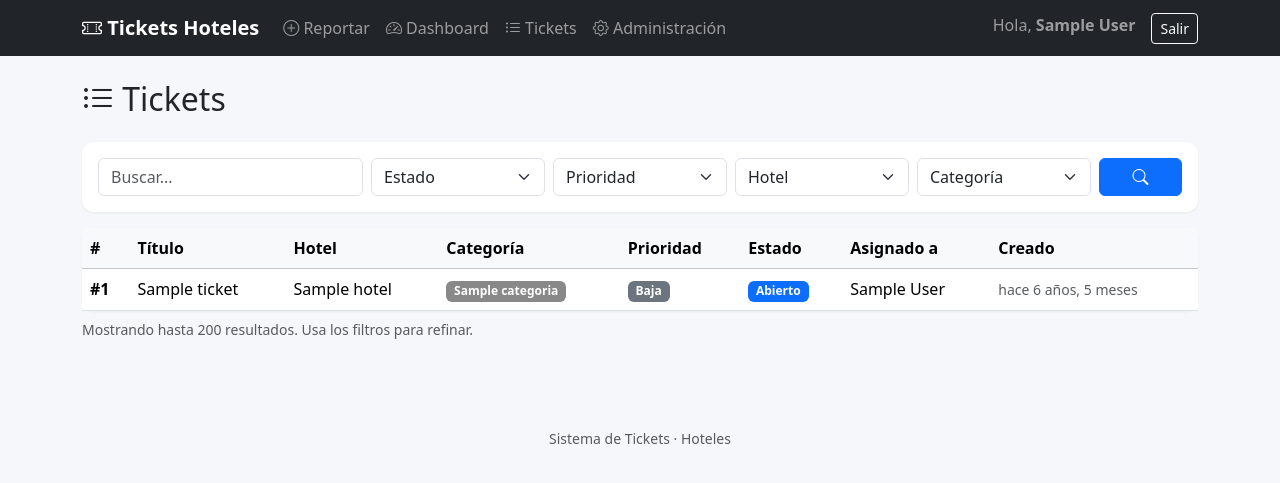
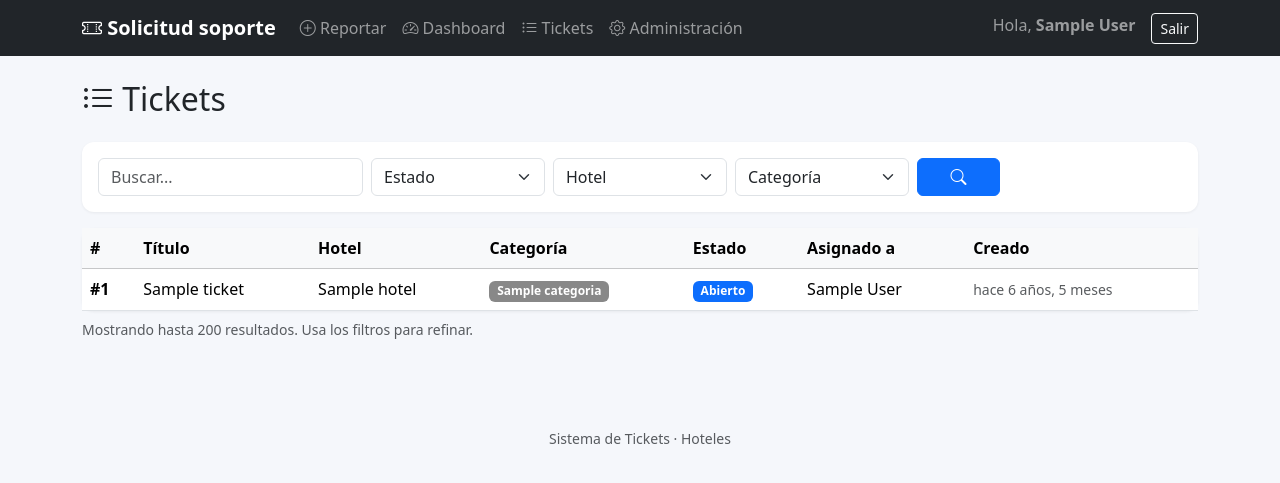
Before and after one commit to ITCRC1/hoteltickets, a Django app: page /tickets/ in a window 1280 px wide. Shown: the top 483 px of the page. Run offline with Django 5.2, Linux system fonts and the light colour scheme; a user stored in the database is signed in; tables that the repository leaves empty hold one stand-in row (values such as "Sample post").

```diff
--- a/templates/base.html
+++ b/templates/base.html
@@ -34,7 +34,7 @@
 <nav class="navbar navbar-expand-lg navbar-dark bg-dark mb-4">
     <div class="container">
         <a class="navbar-brand" href="{% url 'ticket_publico' %}">
-            <i class="bi bi-ticket-perforated"></i> Tickets Hoteles
+            <i class="bi bi-ticket-perforated"></i> Solicitud soporte
         </a>
         <button class="navbar-toggler" data-bs-toggle="collapse" data-bs-target="#nav">
             <span class="navbar-toggler-icon"></span>
--- a/templates/base_publico.html
+++ b/templates/base_publico.html
@@ -18,7 +18,7 @@
 <nav class="navbar navbar-expand-lg navbar-dark bg-dark mb-4">
     <div class="container">
         <a class="navbar-brand" href="{% url 'ticket_publico' %}">
-            <i class="bi bi-ticket-perforated"></i> Tickets Hoteles
+            <i class="bi bi-ticket-perforated"></i> Solicitud soporte
         </a>
     </div>
 </nav>
--- a/templates/emails/ticket_creado_admin.txt
+++ b/templates/emails/ticket_creado_admin.txt
@@ -2,10 +2,8 @@ Se ha creado un nuevo ticket de TI.
 
 Ticket:         #{{ ticket.id }}
 Asunto:         {{ ticket.titulo }}
-Hotel:          {{ ticket.hotel.nombre }}
+Ubicación:      {{ ticket.hotel.nombre }}
 Categoría:      {{ ticket.categoria.nombre }}
-Prioridad:      {{ ticket.get_prioridad_display }}
-Ubicación:      {{ ticket.ubicacion_especifica|default:"No especificada" }}
 Solicitante:    {{ ticket.solicitante_nombre }}
 
 Descripción:
--- a/templates/emails/ticket_recibido_solicitante.txt
+++ b/templates/emails/ticket_recibido_solicitante.txt
@@ -7,9 +7,8 @@ Recibimos tu reporte y quedó registrado con el siguiente número:
 Resumen
 ─────────
 Título:        {{ ticket.titulo }}
-Hotel:         {{ ticket.hotel.nombre }}
+Ubicación:     {{ ticket.hotel.nombre }}
 Categoría:     {{ ticket.categoria.nombre }}
-Prioridad:     {{ ticket.get_prioridad_display }}
 Registrado:    {{ ticket.creado_en|date:"d/m/Y H:i" }}
 
 Próximos pasos
--- a/templates/tickets/ticket_confirmacion.html
+++ b/templates/tickets/ticket_confirmacion.html
@@ -12,9 +12,8 @@
 
                 <div class="bg-light rounded p-3 my-4 text-start">
                     <p class="mb-1"><strong>Número:</strong> #{{ ticket.id }}</p>
-                    <p class="mb-1"><strong>Hotel:</strong> {{ ticket.hotel }}</p>
+                    <p class="mb-1"><strong>Ubicación:</strong> {{ ticket.hotel }}</p>
                     <p class="mb-1"><strong>Título:</strong> {{ ticket.titulo }}</p>
-                    <p class="mb-1"><strong>Prioridad:</strong> {{ ticket.get_prioridad_display }}</p>
                     <p class="mb-0"><strong>Registrado:</strong> {{ ticket.creado_en|date:"d/m/Y H:i" }}</p>
                 </div>
 
--- a/templates/tickets/ticket_detalle.html
+++ b/templates/tickets/ticket_detalle.html
@@ -9,7 +9,6 @@
         <h2 class="mt-1">#{{ ticket.id }} · {{ ticket.titulo }}</h2>
         <div>
             <span class="badge bg-{{ ticket.color_estado }} me-1">{{ ticket.get_estado_display }}</span>
-            <span class="badge bg-{{ ticket.color_prioridad }} me-1">{{ ticket.get_prioridad_display }}</span>
             <span class="badge" style="background:{{ ticket.categoria.color }}">{{ ticket.categoria.nombre }}</span>
         </div>
     </div>
@@ -133,10 +132,6 @@
                         {{ form_gestion.estado }}
                     </div>
                     <div class="mb-3">
-                        <label class="form-label small fw-bold">Prioridad</label>
-                        {{ form_gestion.prioridad }}
-                    </div>
-                    <div class="mb-3">
                         <label class="form-label small fw-bold">Asignado a</label>
                         {{ form_gestion.asignado_a }}
                     </div>
--- a/templates/tickets/ticket_lista.html
+++ b/templates/tickets/ticket_lista.html
@@ -17,14 +17,6 @@
                     <option value="">Estado</option>
                     {% for v, l in estados %}
                     <option value="{{ v }}" {% if filtros.estado == v %}selected{% endif %}>{{ l }}</option>
-                    {% endfor %}
-                </select>
-            </div>
-            <div class="col-md-2">
-                <select name="prioridad" class="form-select">
-                    <option value="">Prioridad</option>
-                    {% for v, l in prioridades %}
-                    <option value="{{ v }}" {% if filtros.prioridad == v %}selected{% endif %}>{{ l }}</option>
                     {% endfor %}
                 </select>
             </div>
@@ -61,7 +53,6 @@
                     <th>Título</th>
                     <th>Hotel</th>
                     <th>Categoría</th>
-                    <th>Prioridad</th>
                     <th>Estado</th>
                     <th>Asignado a</th>
                     <th>Creado</th>
@@ -74,13 +65,12 @@
                     <td>{{ t.titulo }}</td>
                     <td>{{ t.hotel.nombre }}</td>
                     <td><span class="badge" style="background:{{ t.categoria.color }}">{{ t.categoria.nombre }}</span></td>
-                    <td><span class="badge bg-{{ t.color_prioridad }}">{{ t.get_prioridad_display }}</span></td>
                     <td><span class="badge bg-{{ t.color_estado }}">{{ t.get_estado_display }}</span></td>
                     <td>{% if t.asignado_a %}{{ t.asignado_a.get_full_name|default:t.asignado_a.username }}{% else %}<span class="text-muted">—</span>{% endif %}</td>
                     <td><small class="text-muted" title="{{ t.creado_en|date:'d/m/Y H:i' }}">{{ t.creado_en|naturaltime }}</small></td>
                 </tr>
                 {% empty %}
-                <tr><td colspan="8" class="text-center text-muted py-5">No hay tickets que coincidan con los filtros</td></tr>
+                <tr><td colspan="7" class="text-center text-muted py-5">No hay tickets que coincidan con los filtros</td></tr>
                 {% endfor %}
             </tbody>
         </table>
--- a/templates/tickets/ticket_publico.html
+++ b/templates/tickets/ticket_publico.html
@@ -44,7 +44,7 @@
                 >Título del reporte <span class="text-danger">*</span></label
               >
               <select id="titulo_select" class="form-select form-select-lg">
-                <option value="">Elige una incidencia común</option>
+                <option value="">Elige una incidencia</option>
                 <option value="UPS dañada">UPS dañada</option>
                 <option value="Impresora no funciona">
                   Impresora no funciona
--- a/tickets/admin.py
+++ b/tickets/admin.py
@@ -48,10 +48,10 @@ class AuditoriaInline(admin.TabularInline):
 class TicketAdmin(admin.ModelAdmin):
     list_display = (
         'id', 'titulo', 'hotel', 'categoria',
-        'badge_prioridad', 'badge_estado',
+        'badge_estado',
         'solicitante_nombre', 'asignado_a', 'creado_en',
     )
-    list_filter = ('estado', 'prioridad', 'hotel', 'categoria', 'asignado_a')
+    list_filter = ('estado', 'hotel', 'categoria', 'asignado_a')
     search_fields = ('titulo', 'descripcion', 'solicitante_nombre', 'solicitante_email')
     date_hierarchy = 'creado_en'
     readonly_fields = ('creado_en', 'actualizado_en', 'primera_respuesta_en', 'resuelto_en', 'cerrado_en')
@@ -64,7 +64,7 @@ class TicketAdmin(admin.ModelAdmin):
             'fields': ('solicitante_nombre', 'solicitante_email')
         }),
         ('Gestión', {
-            'fields': ('prioridad', 'estado', 'asignado_a')
+            'fields': ('estado', 'asignado_a')
         }),
         ('Fechas', {
             'fields': ('creado_en', 'actualizado_en', 'primera_respuesta_en', 'resuelto_en', 'cerrado_en'),
--- a/tickets/forms.py
+++ b/tickets/forms.py
@@ -55,10 +55,9 @@ class TicketGestionForm(forms.ModelForm):
 
     class Meta:
         model = Ticket
-        fields = ['estado', 'prioridad', 'asignado_a', 'categoria']
+        fields = ['estado', 'asignado_a', 'categoria']
         widgets = {
             'estado': forms.Select(attrs={'class': 'form-select'}),
-            'prioridad': forms.Select(attrs={'class': 'form-select'}),
             'asignado_a': forms.Select(attrs={'class': 'form-select'}),
             'categoria': forms.Select(attrs={'class': 'form-select'}),
         }
--- a/tickets/notifications.py
+++ b/tickets/notifications.py
@@ -86,7 +86,7 @@ def notificar_ticket_creado(ticket):
         # descomenta la siguiente línea:
         # destinatarios = admins + [fincontroller_email, isaac_email]
         _enviar(
-            asunto=f'Nuevo ticket · {ticket.get_prioridad_display()} · {ticket.titulo}',
+            asunto=f'Nuevo ticket · {ticket.titulo}',
             plantilla='ticket_creado_admin',
             contexto=contexto,
             destinatarios=destinatarios,
--- a/tickets/views.py
+++ b/tickets/views.py
@@ -37,8 +37,6 @@ def ticket_publico(request):
                 defaults={'color': '#0d6efd', 'descripcion': 'Computadoras, red, internet, software'},
             )
             ticket.categoria = categoria_default
-            # Asignación automática de prioridad (media por defecto)
-            ticket.prioridad = 'media'
             ticket.save()
 
             RegistroAuditoria.registrar(
@@ -110,11 +108,6 @@ def dashboard(request):
         .order_by('-total')[:10]
     )
 
-    # Distribución por prioridad
-    por_prioridad = list(
-        tickets.values('prioridad').annotate(total=Count('id')).order_by('prioridad')
-    )
-
     # Tickets recientes
     recientes = tickets.select_related('hotel', 'categoria', 'asignado_a')[:8]
 
@@ -131,7 +124,6 @@ def dashboard(request):
         'tiempo_resolucion_promedio': tiempo_resolucion_promedio,
         'por_hotel': por_hotel,
         'por_categoria': por_categoria,
-        'por_prioridad': por_prioridad,
         'recientes': recientes,
     }
     return render(request, 'tickets/dashboard.html', context)
@@ -145,7 +137,6 @@ def ticket_lista(request):
     # Filtros
     estado = request.GET.get('estado')
     hotel = request.GET.get('hotel')
-    prioridad = request.GET.get('prioridad')
     categoria = request.GET.get('categoria')
     buscar = request.GET.get('q', '').strip()
 
@@ -153,8 +144,6 @@ def ticket_lista(request):
         qs = qs.filter(estado=estado)
     if hotel:
         qs = qs.filter(hotel_id=hotel)
-    if prioridad:
-        qs = qs.filter(prioridad=prioridad)
     if categoria:
         qs = qs.filter(categoria_id=categoria)
     if buscar:
@@ -169,11 +158,9 @@ def ticket_lista(request):
         'hoteles': Hotel.objects.filter(activo=True),
         'categorias': Categoria.objects.filter(activa=True),
         'estados': Ticket.ESTADO_CHOICES,
-        'prioridades': Ticket.PRIORIDAD_CHOICES,
         'filtros': {
             'estado': estado or '',
             'hotel': hotel or '',
-            'prioridad': prioridad or '',
             'categoria': categoria or '',
             'q': buscar,
         },
@@ -191,7 +178,6 @@ def ticket_detalle(request, pk):
 
     # Estados anteriores para detectar cambios al guardar el form de gestión
     estado_anterior = ticket.estado
-    prioridad_anterior = ticket.prioridad
     asignado_anterior = ticket.asignado_a_id
 
     if request.method == 'POST':
@@ -226,11 +212,6 @@ def ticket_detalle(request, pk):
                     # Notificar al solicitante si pasó a resuelto
                     if t.estado == 'resuelto' and estado_anterior != 'resuelto':
                         notifications.notificar_resolucion(t)
-                if t.prioridad != prioridad_anterior:
-                    RegistroAuditoria.registrar(
-                        ticket=t, accion='cambio_prioridad', usuario=request.user,
-                        detalle=f'De "{dict(Ticket.PRIORIDAD_CHOICES)[prioridad_anterior]}" a "{t.get_prioridad_display()}"'
-                    )
                 if t.asignado_a_id != asignado_anterior:
                     nombre = t.asignado_a.get_full_name() or t.asignado_a.username if t.asignado_a else 'Sin asignar'
                     RegistroAuditoria.registrar(
```
Also changed, not shown: tickets/models.py (+0 -16 lines), tickets/migrations/0006_remove_ticket_prioridad_and_more.py (added).
